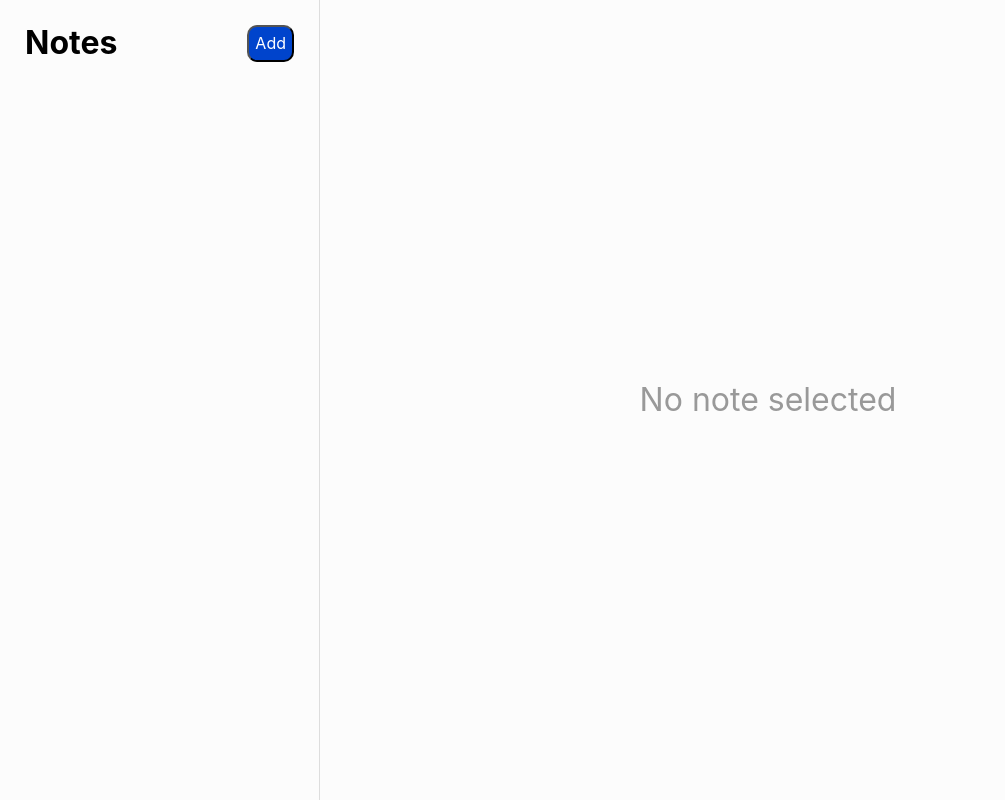
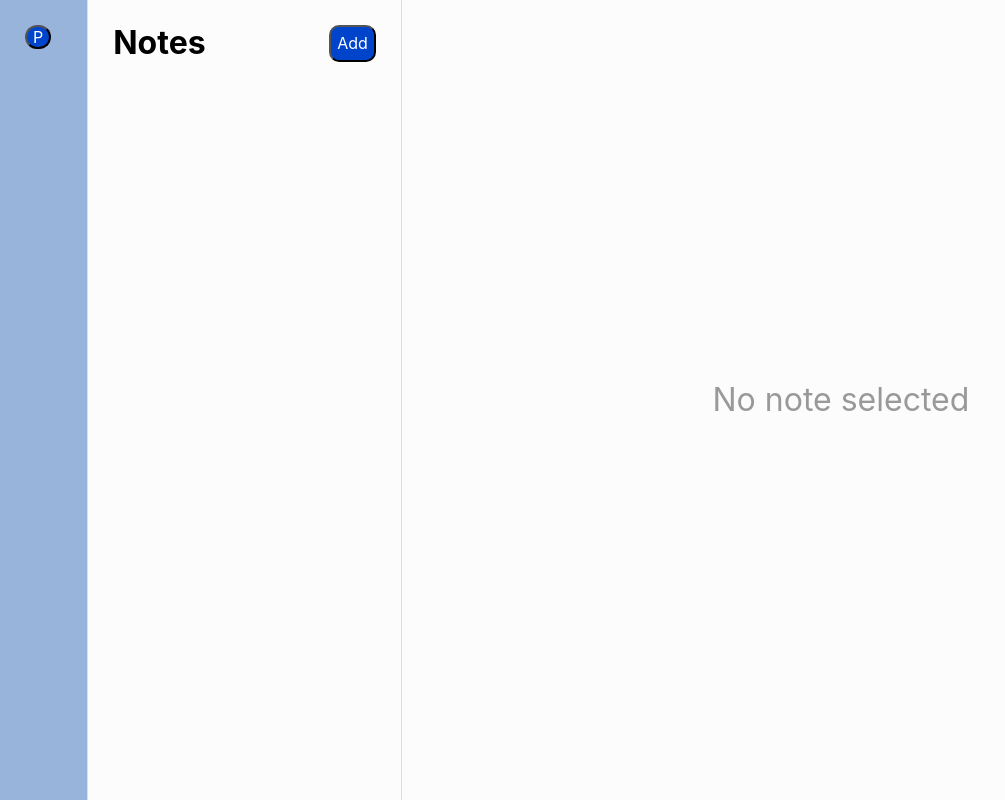
Before and after one commit to raiyanjaz/Notes_App, a React (Create React App) app in the folder notesapp/: page / in a window 1280 px wide. Shown: the whole page, without its empty margins (0-1005 px from the left). Built offline with nearby package versions, Linux system fonts and the light colour scheme.

Commit message:
Updated SideHeader

```diff
--- a/notesapp/src/App.css
+++ b/notesapp/src/App.css
@@ -86,6 +86,7 @@ button:hover {
         background: #08c;
         color: white;
     }
+
 /* NOTE EDITOR/PREVIEW (MAIN) STYLES */
 
 .app-main {
@@ -145,3 +146,22 @@ button:hover {
         font-size: 1rem;
         line-height: 2rem;
     }
+
+/* SIDEHEADER STYLES */
+
+.app-sideHeader {
+    width: 90px;
+    height: 100vh;
+    border-right: 1px solid #ddd;
+    background-color: rgb(152, 180, 219);
+}
+
+    .sideHeader-header {
+        display: flex;
+        justify-content: space-between;
+        padding: 25px;
+    }
+
+    .profile {
+        border-radius: 20px;
+    }
--- a/notesapp/src/App.js
+++ b/notesapp/src/App.js
@@ -2,6 +2,7 @@ import {useState} from "react"
 import './App.css';
 import Sidebar from './components/Sidebar.js';
 import Main from './components/Main.js';
+import SideHeader from "./components/SideHeader";
 
 function App() {
   const [notes, setNotes] = useState([]);
@@ -38,6 +39,7 @@ function App() {
 
   return (
     <div className="App">
+      <SideHeader />
       <Sidebar
         notes={notes}
         onAddNote={onAddNote}
--- a/notesapp/src/components/SideHeader.js
+++ b/notesapp/src/components/SideHeader.js
@@ -1,7 +1,9 @@
 function SideHeader() {
     return (
-        <div>
-
+        <div className="app-sideHeader">
+            <div className="sideHeader-header">
+                <button className="profile">P</button>
+            </div>
         </div>
     )
 }
```
